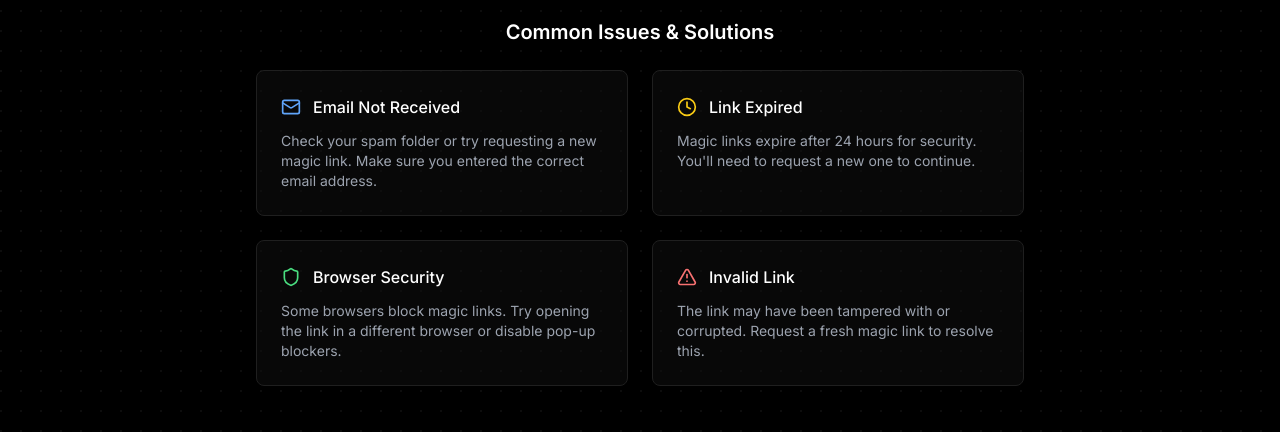
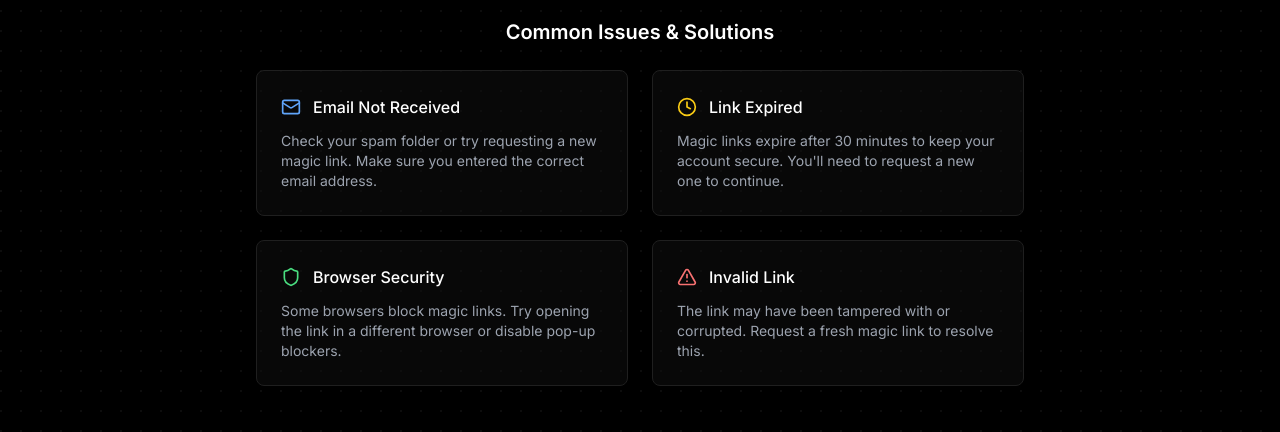
Before and after one commit to finnformica/hirevue-simulator, a Next.js app: page /auth/error in a window 1280 px wide. Shown: the part 310-742 px from the top of the page. Built offline with nearby package versions, Linux system fonts and the light colour scheme; no server answers.

Commit message:
refactor auth error common issues to be DRY

```diff
--- a/src/app/auth/error/page.tsx
+++ b/src/app/auth/error/page.tsx
@@ -12,6 +12,37 @@ import {
   Shield,
 } from "lucide-react";
 import Link from "next/link";
+
+const authIssues = [
+  {
+    icon: Mail,
+    iconColor: "text-blue-400",
+    title: "Email Not Received",
+    description:
+      "Check your spam folder or try requesting a new magic link. Make sure you entered the correct email address.",
+  },
+  {
+    icon: Clock,
+    iconColor: "text-yellow-400",
+    title: "Link Expired",
+    description:
+      "Magic links expire after 30 minutes to keep your account secure. You'll need to request a new one to continue.",
+  },
+  {
+    icon: Shield,
+    iconColor: "text-green-400",
+    title: "Browser Security",
+    description:
+      "Some browsers block magic links. Try opening the link in a different browser or disable pop-up blockers.",
+  },
+  {
+    icon: AlertTriangle,
+    iconColor: "text-red-400",
+    title: "Invalid Link",
+    description:
+      "The link may have been tampered with or corrupted. Request a fresh magic link to resolve this.",
+  },
+];
 
 export default function AuthErrorPage() {
   return (
@@ -79,50 +110,22 @@ export default function AuthErrorPage() {
           <h3 className="text-xl font-semibold text-white mb-6">
             Common Issues & Solutions
           </h3>
-          <div className="grid md:grid-cols-2 gap-6 max-w-3xl mx-auto">
-            <div className="bg-gray-900/50 p-6 rounded-lg border border-gray-800 text-left">
-              <div className="flex items-center gap-3 mb-3">
-                <Mail className="w-5 h-5 text-blue-400" />
-                <h4 className="font-medium text-white">Email Not Received</h4>
-              </div>
-              <p className="text-gray-400 text-sm">
-                Check your spam folder or try requesting a new magic link. Make
-                sure you entered the correct email address.
-              </p>
-            </div>
-
-            <div className="bg-gray-900/50 p-6 rounded-lg border border-gray-800 text-left">
-              <div className="flex items-center gap-3 mb-3">
-                <Clock className="w-5 h-5 text-yellow-400" />
-                <h4 className="font-medium text-white">Link Expired</h4>
-              </div>
-              <p className="text-gray-400 text-sm">
-                Magic links expire after 24 hours for security. You'll need to
-                request a new one to continue.
-              </p>
-            </div>
-
-            <div className="bg-gray-900/50 p-6 rounded-lg border border-gray-800 text-left">
-              <div className="flex items-center gap-3 mb-3">
-                <Shield className="w-5 h-5 text-green-400" />
-                <h4 className="font-medium text-white">Browser Security</h4>
-              </div>
-              <p className="text-gray-400 text-sm">
-                Some browsers block magic links. Try opening the link in a
-                different browser or disable pop-up blockers.
-              </p>
-            </div>
-
-            <div className="bg-gray-900/50 p-6 rounded-lg border border-gray-800 text-left">
-              <div className="flex items-center gap-3 mb-3">
-                <AlertTriangle className="w-5 h-5 text-red-400" />
-                <h4 className="font-medium text-white">Invalid Link</h4>
-              </div>
-              <p className="text-gray-400 text-sm">
-                The link may have been tampered with or corrupted. Request a
-                fresh magic link to resolve this.
-              </p>
-            </div>
+          <div className="grid sm:grid-cols-2 gap-6 max-w-3xl mx-auto">
+            {authIssues.map((issue, index) => {
+              const IconComponent = issue.icon;
+              return (
+                <div
+                  key={index}
+                  className="bg-gray-900/50 p-6 rounded-lg border border-gray-800 text-left"
+                >
+                  <div className="flex items-center gap-3 mb-3">
+                    <IconComponent className={`w-5 h-5 ${issue.iconColor}`} />
+                    <h4 className="font-medium text-white">{issue.title}</h4>
+                  </div>
+                  <p className="text-gray-400 text-sm">{issue.description}</p>
+                </div>
+              );
+            })}
           </div>
         </motion.div>
 
```
